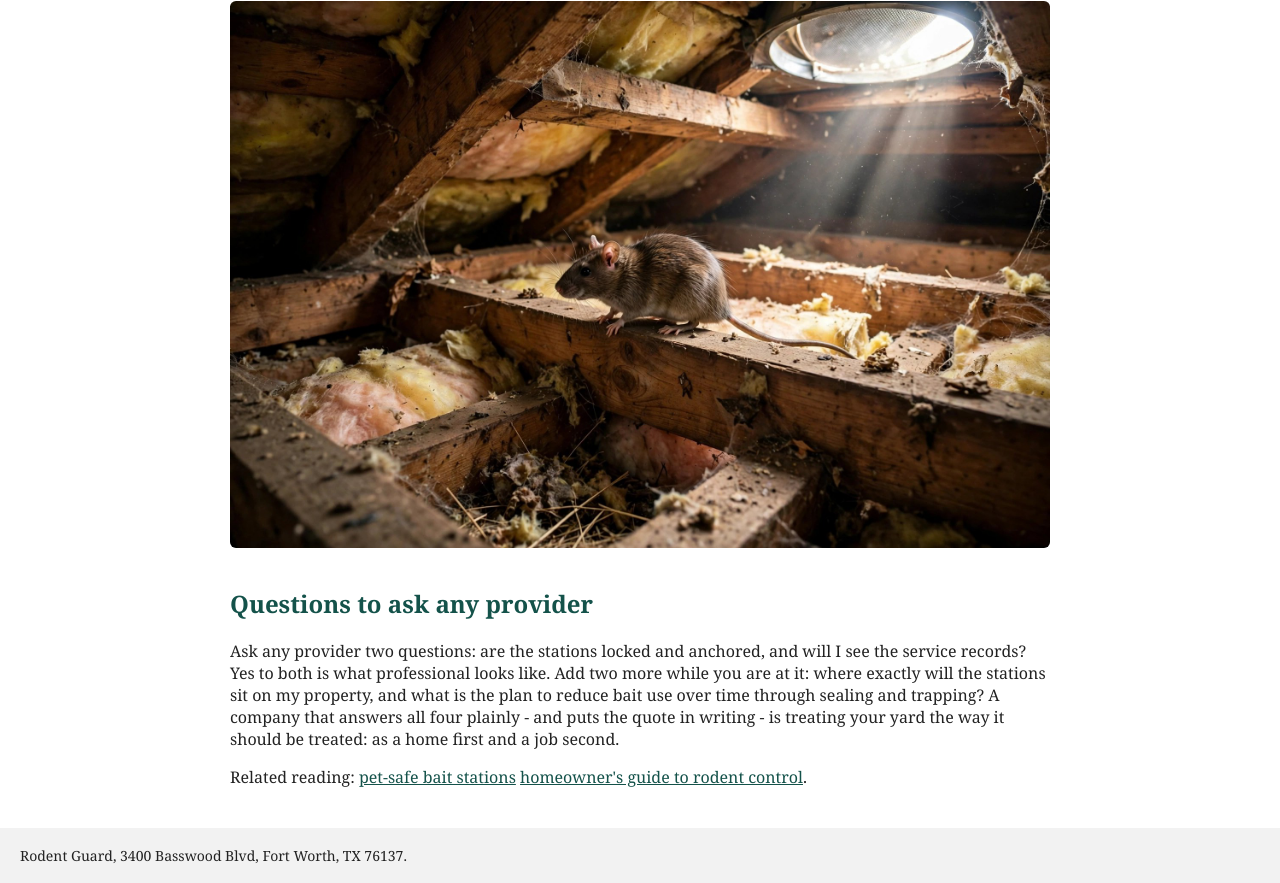
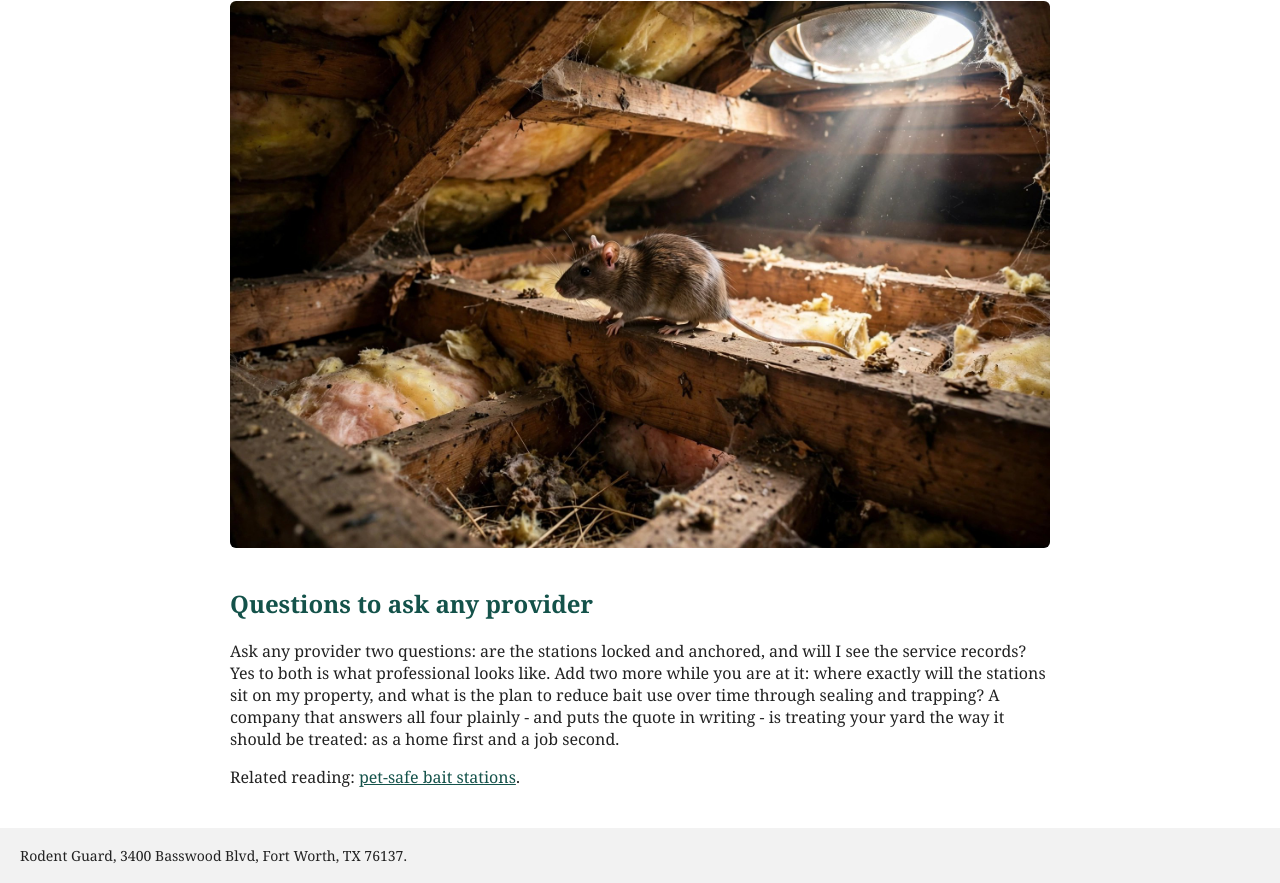
Before and after one commit to RodentGuardFortWorth/rodent-guard-render, a plain HTML site: page index.html in a window 1280 px wide. Shown: the part 3043-3926 px from the top of the page. Drawn offline with Linux system fonts and the light colour scheme.

Commit message:
Remove WordPress supporting link; page now has only the pet-safe bait stations site link
Removed a redundant link from the related reading section.

```diff
--- a/index.html
+++ b/index.html
@@ -24,7 +24,7 @@
 <img src="rodent-attic-rat.jpg" alt="Roof rat in a Fort Worth attic near chewed wiring">
 <h2>Questions to ask any provider</h2>
 <p>Ask any provider two questions: are the stations locked and anchored, and will I see the service records? Yes to both is what professional looks like. Add two more while you are at it: where exactly will the stations sit on my property, and what is the plan to reduce bait use over time through sealing and trapping? A company that answers all four plainly - and puts the quote in writing - is treating your yard the way it should be treated: as a home first and a job second.</p>
-<p>Related reading: <a href="https://rodentcontrolfortworthtx.com/services/bait-station-installation/">pet-safe bait stations</a> <a href="https://rodentguardfw.wordpress.com/2026/11/20/rodent-control-in-fort-worth-a-homeowners-guide-to-keeping-rats-and-mice-out-for-good/">homeowner's guide to rodent control</a>.</p>
+<p>Related reading: <a href="https://rodentcontrolfortworthtx.com/services/bait-station-installation/">pet-safe bait stations</a>.</p>
 </main>
 <footer>Rodent Guard, 3400 Basswood Blvd, Fort Worth, TX 76137. </footer>
 </body></html>
```
